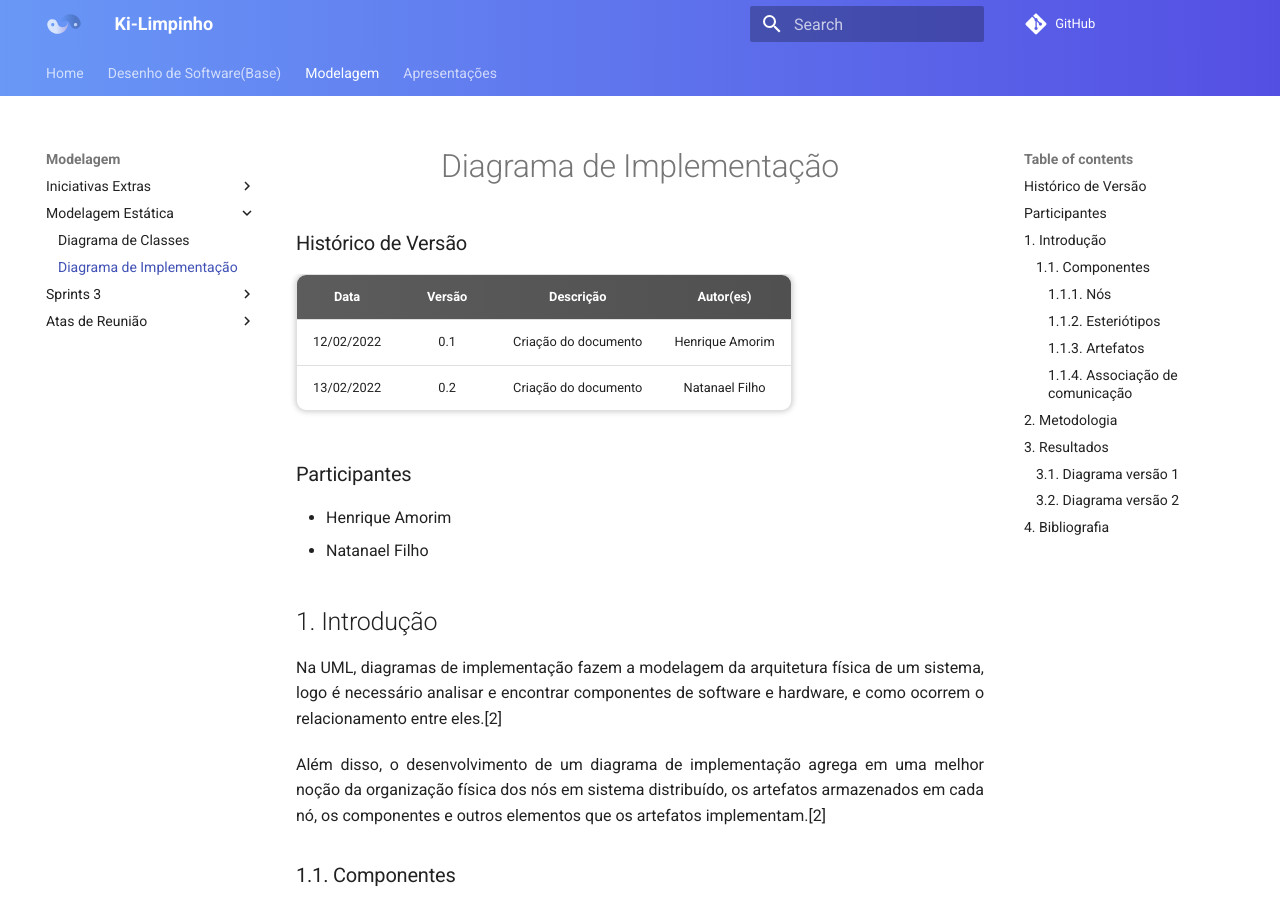
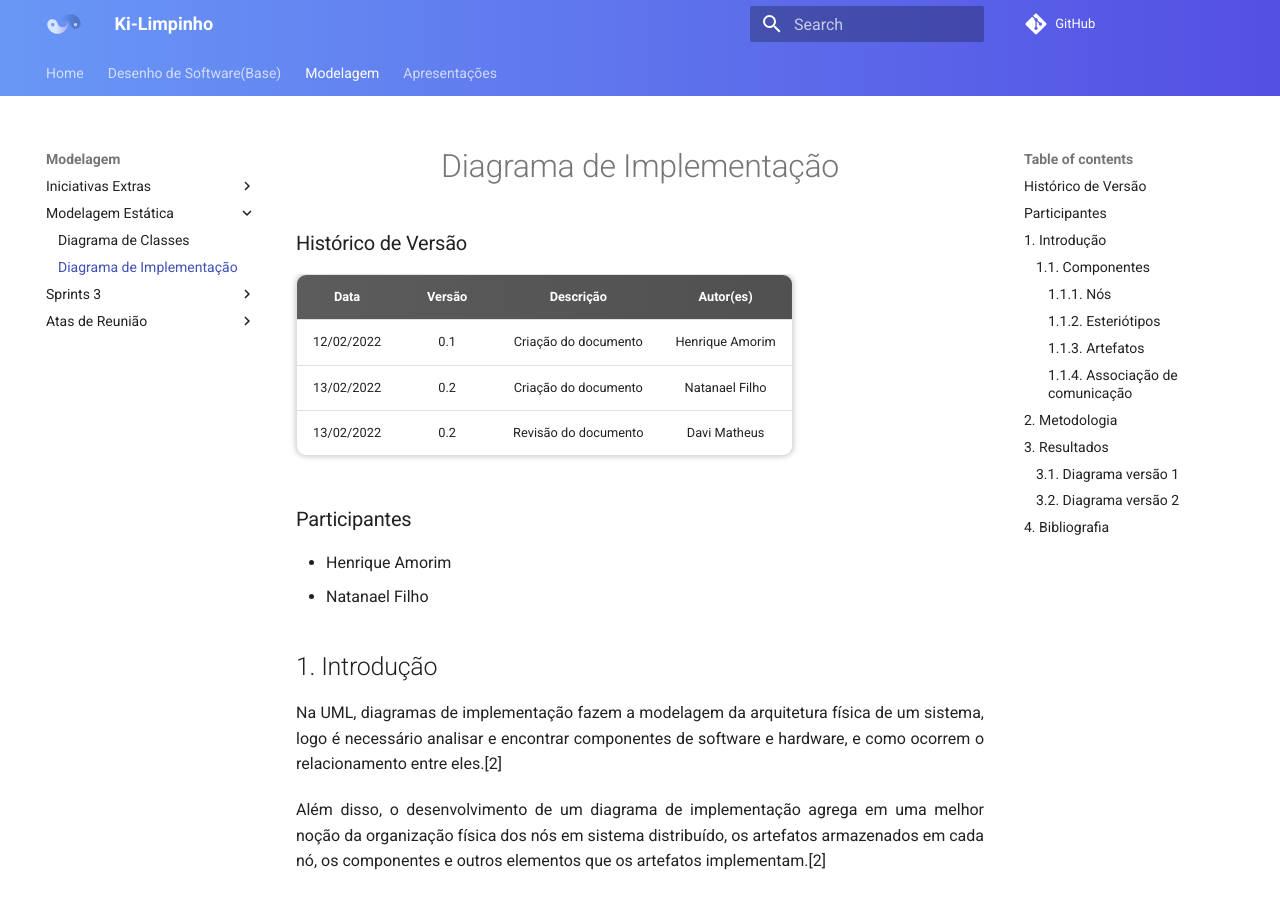
Before and after one commit to UnBArqDsw2021-2/2021.2_G2_Ki-Limpinho, an MkDocs documentation site: the page built from docs/modelagem/diagramas/diagramaDeImplementacao.md, in a window 1280 px wide and 900 px high. Built offline with MkDocs 1.6.1 and Material for MkDocs 9.7.7, drawn with Linux system fonts in a browser that asks for light colours; comment, search, counter and statistics services are not loaded.

Commit message:
rev: revisao do documento

```diff
--- a/docs/modelagem/diagramas/diagramaDeImplementacao.md
+++ b/docs/modelagem/diagramas/diagramaDeImplementacao.md
@@ -6,6 +6,7 @@
 | :--------: | :----: | :------------------: | :---------------: |
 | 12/02/2022 |  0.1   | Criação do documento | Henrique Amorim |
 | 13/02/2022 |  0.2  | Criação do documento | Natanael Filho |
+| 13/02/2022 |  0.2  | Revisão do documento | Davi Matheus |
 
 ### Participantes
 
```
